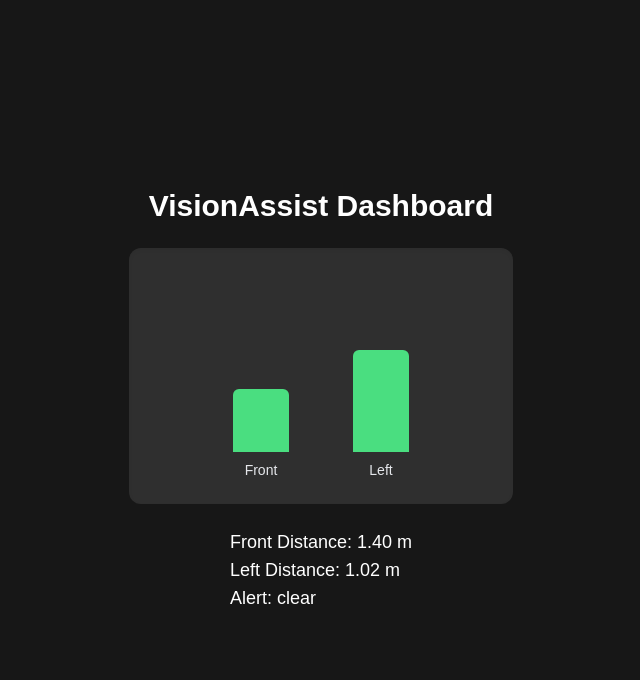
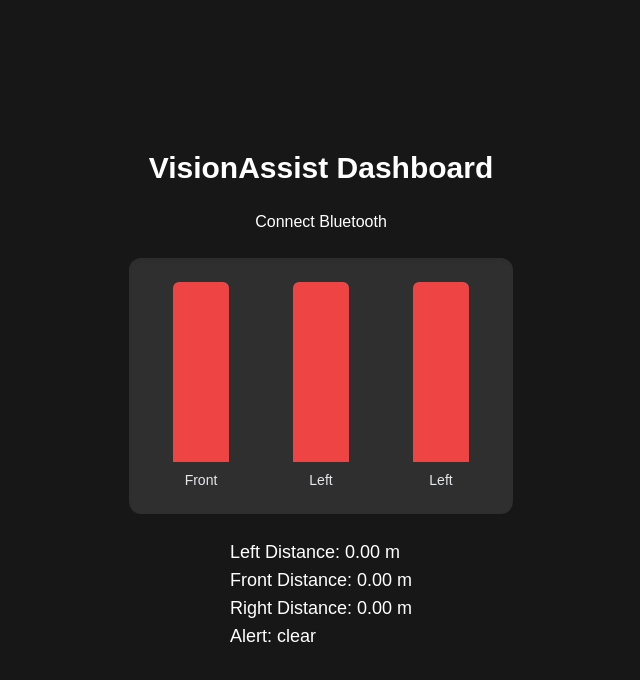
Before and after one commit to SayujTiwari/VisionAssist, a Next.js app in the folder Interfaceapp/: page / in a window 1280 px wide. Shown: the top 680 px of the page, without its empty margins (319-959 px from the left). Built offline with nearby package versions, Linux system fonts and the light colour scheme.

Commit message:
Believe ble chrome integration is good to go

```diff
--- a/Interfaceapp/app/page.tsx
+++ b/Interfaceapp/app/page.tsx
@@ -1,24 +1,35 @@
 "use client";
+
+import { onValueChange } from "@/utils/state";
+
 import useMockSensorData from "@/hooks/mockSensorData";
 import VoiceAlert from "@/components/voiceAlert";
 import DistanceBars from "@/components/distanceBars";
+import { connectBLE } from "@/utils/ble";
 
 
 export default function Page() {
-  const { front, left, alert } = useMockSensorData();
+  let data:{ msg:string, front:number, right:number, left:number } = {msg:"clear", front:0, left:0, right:0};
+
+  onValueChange((value) => {
+    data=value
+  });
 
   return (
     <main className="flex flex-col items-center justify-center min-h-screen gap-6">
       <h1 className="text-3xl font-bold">VisionAssist Dashboard</h1>
 
-      <DistanceBars front={front} left={left} />
+      <button onClick={connectBLE}>Connect Bluetooth</button>
+
+      <DistanceBars left={data.left} front={data.front} right={data.right} />
       <div className="text-lg">
-        <p>Front Distance: {front.toFixed(2)} m</p>
-        <p>Left Distance: {left.toFixed(2)} m</p>
-        <p>Alert: {alert}</p>
+        <p>Left Distance: {data.left.toFixed(2)} m</p>
+        <p>Front Distance: {data.front.toFixed(2)} m</p>
+        <p>Right Distance: {data.right.toFixed(2)} m</p>
+        <p>Alert: {data.msg}</p>
       </div>
 
-      <VoiceAlert alert={alert} />
+      <VoiceAlert alert={data.msg} />
     </main>
   );
 }
--- a/Interfaceapp/components/distanceBars.tsx
+++ b/Interfaceapp/components/distanceBars.tsx
@@ -2,15 +2,17 @@
 import React from "react";
 
 interface DistanceBarsProps {
+  left: number;
   front: number;
-  left: number;
+  right:number;
 }
 
-export default function DistanceBars({ front, left }: DistanceBarsProps) {
+export default function DistanceBars({ left, front, right }: DistanceBarsProps) {
   // Clamp distances to 0–2 m
   const clamp = (val: number) => Math.min(Math.max(val, 0), 2);
   const frontHeight = (1 - clamp(front) / 2) * 100; // invert so nearer → taller
   const leftHeight = (1 - clamp(left) / 2) * 100;
+  const rightHeight = (1 - clamp(right) / 2) * 100;
 
   const getColor = (dist: number) => {
     if (dist < 0.5) return "bg-red-500";
@@ -37,6 +39,14 @@ export default function DistanceBars({ front, left }: DistanceBarsProps) {
         ></div>
         <span className="mt-2 text-sm text-gray-200">Left</span>
       </div>
+      {/* Right bar */}
+      <div className="flex flex-col items-center justify-end h-full">
+        <div
+          className={`w-14 transition-all duration-500 rounded-t-md ${getColor(right)}`}
+          style={{ height: `${rightHeight}%` }}
+        ></div>
+        <span className="mt-2 text-sm text-gray-200">Left</span>
+      </div>
     </div>
   );
 }
--- a/Interfaceapp/hooks/mockSensorData.ts
+++ b/Interfaceapp/hooks/mockSensorData.ts
@@ -1,25 +1,28 @@
 import { useState, useEffect } from "react";
 
 export interface SensorData {
+  right:number,
   front: number;
   left: number;
-  alert: string;
+  msg: string;
 }
 
 export default function useMockSensorData(): SensorData {
   const [data, setData] = useState<SensorData>({
+    right: 1.0,
     front: 1.0,
     left: 1.0,
-    alert: "clear",
+    msg: "clear",
   });
 
   useEffect(() => {
     const interval = setInterval(() => {
       const front = Math.random() * 2;
       const left = Math.random() * 2;
-      const alert =
+      const right = Math.random() * 2;
+      const msg =
         front < 0.5 ? "stop" : left < 0.5 ? "turn right" : "clear";
-      setData({ front, left, alert });
+      setData({ msg, right, front, left});
     }, 1500);
 
     return () => clearInterval(interval);
--- /dev/null
+++ b/Interfaceapp/utils/ble.ts
@@ -0,0 +1,54 @@
+import { updateGuidance, currentGuidance } from "@/utils/guidence"
+import { setValue } from "./state";
+
+
+const NUS_SERVICE = '6e400001-b5a3-f393-e0a9-e50e24dcca9e';
+const NUS_RX = '6e400002-b5a3-f393-e0a9-e50e24dcca9e'; // write from browser → device
+const NUS_TX = '6e400003-b5a3-f393-e0a9-e50e24dcca9e'; // notify device → browser
+
+let gDevice: BluetoothDevice | null = null;
+let gServer: BluetoothRemoteGATTServer | null = null;
+let rxChar: BluetoothRemoteGATTCharacteristic | null = null;
+let txChar: BluetoothRemoteGATTCharacteristic | null = null;
+
+interface bleData {
+    left: number;
+    right: number;
+}
+
+export async function connectBLE() {
+    gDevice = await navigator.bluetooth.requestDevice({
+        filters: [{ services: [NUS_SERVICE] }],
+        optionalServices: [NUS_SERVICE],
+    });
+    gDevice.addEventListener('gattserverdisconnected', () => console.log('BLE disconnected'));
+
+    gServer = await gDevice.gatt!.connect();
+    const svc = await gServer.getPrimaryService(NUS_SERVICE);
+    rxChar = await svc.getCharacteristic(NUS_RX);
+    txChar = await svc.getCharacteristic(NUS_TX);
+
+    await txChar.startNotifications();
+    txChar.addEventListener('characteristicvaluechanged', onBleNotification);
+    console.log('BLE connected');
+}
+
+async function onBleNotification(e: Event) {
+    const dv = (e.target as BluetoothRemoteGATTCharacteristic).value!;
+    const bytes = new Uint8Array(dv.buffer.slice(dv.byteOffset, dv.byteOffset + dv.byteLength));
+    const text = new TextDecoder().decode(bytes); // device → browser data (e.g., JSON or CSV)
+
+    let tJson: bleData = JSON.parse(text)
+    await updateGuidance(tJson.left, tJson.right)
+
+    setValue({msg:currentGuidance, front:0, left:tJson.left, right:tJson.right})
+
+    // write processed directive back to device
+    //const out = new TextEncoder().encode(JSON.stringify(currentGuidance)); // e.g. {"fan":"ON"}
+    //await rxChar!.writeValue(out);
+}
+
+export async function sendToDevice(msg: string) {
+    const data = new TextEncoder().encode(msg);
+    await rxChar!.writeValue(data);
+}
--- /dev/null
+++ b/Interfaceapp/utils/guidence.ts
@@ -0,0 +1,45 @@
+import axios from "axios";
+
+// Exported variable: always stores the latest guidance
+export let currentGuidance: string = "No guidance yet.";
+
+
+// Promise is a placeholder for future results
+// It is a future value that will be avaliable later after the asynchronous operation finishes.
+export async function updateGuidance(left: number, right: number): Promise<void> {
+  const prompt = `
+Left sensor: ${left} cm. Right sensor: ${right} cm.
+Write one calm, short, natural-sounding instruction for a visually impaired user.
+Tone: clear, safe, concise.
+Examples: "Clear path ahead." "Step right carefully." "Obstacle close on left."
+Output only the instruction text.`;
+
+  try {
+    const res = await axios.post("http://localhost:11434/api/generate", {
+      model: "llama3",
+      prompt,
+      stream: false,
+    });
+
+    currentGuidance = res.data.response.trim();
+    console.log("Updated guidance:", currentGuidance);
+  } catch (err) {
+    console.error("LLM generation failed:", err);
+  }
+}
+
+// Optional direct test
+/*if (require.main === module) {
+  updateGuidance(30, 60);
+}*/
+
+// Usage example in for other files.
+
+// import { updateGuidance, currentGuidance } from "./generateGuidance";
+
+// async function main() {
+//   await updateGuidance(25, 50);
+//   console.log("Current guidance from module:", currentGuidance);
+// }
+
+// main();
--- /dev/null
+++ b/Interfaceapp/utils/state.ts
@@ -0,0 +1,25 @@
+type Listener = (value: procData) => void;
+
+export interface procData {
+    msg: string;
+    front: number;
+    left: number;
+    right: number;
+}
+
+let value = {msg:"", front:0, left:0, right:0};
+const listeners = new Set<Listener>();
+
+export function setValue(v: procData) {
+    value = v;
+    for (const fn of listeners) fn(v);
+}
+
+export function onValueChange(fn: Listener) {
+    listeners.add(fn);
+    return () => listeners.delete(fn);  // optional unsubscribe
+}
+
+export function getValue() {
+    return value;
+}
--- /dev/null
+++ b/package.json
@@ -0,0 +1,5 @@
+{
+  "dependencies": {
+    "axios": "^1.13.2"
+  }
+}
```
Also changed, not shown: 1 other file (tests, documents, lock files or other folders).
